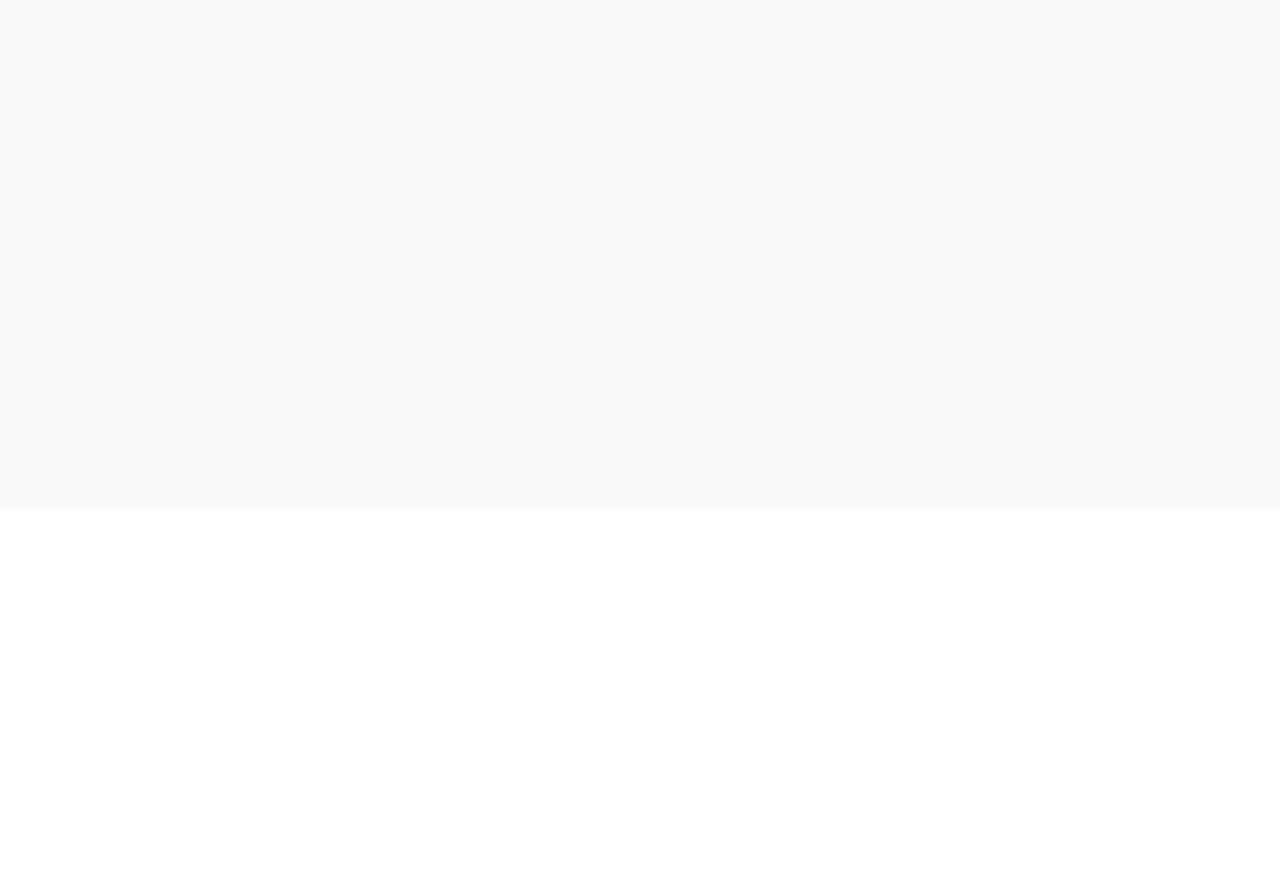
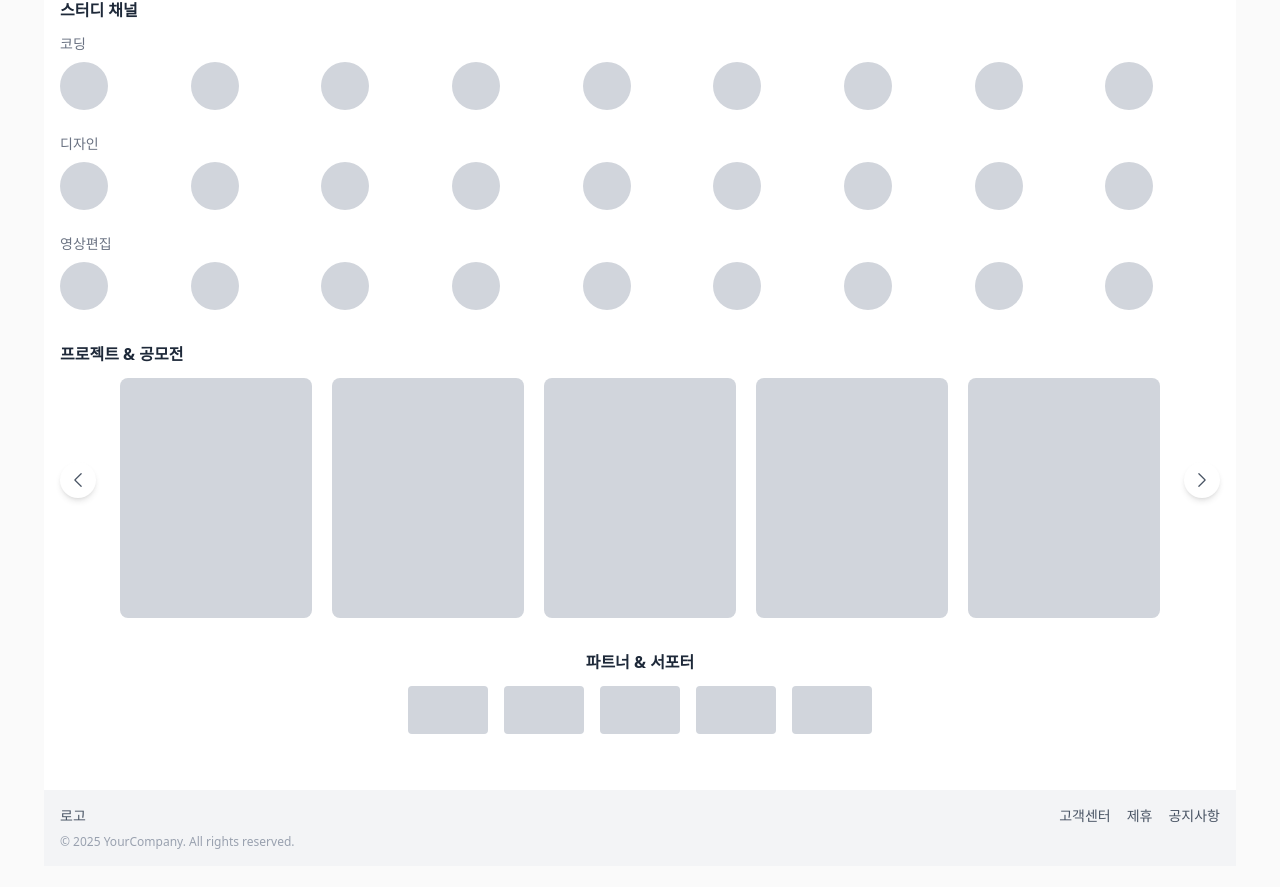
Before and after one commit to sungbum-hong/CoDiYoung, a React (Vite) app: page / in a window 1280 px wide. Shown: the part 291-1178 px from the top of the page. Before the commit the page ends 800 px from the top, so only its background shows below. Built offline with nearby package versions, Linux system fonts and the light colour scheme.

Commit message:
feat: 컴포넌트 리팩토링 및 스터디 채널 라우터 기능 구현

```diff
--- a/package.json
+++ b/package.json
@@ -13,6 +13,7 @@
     "vite": "^7.1.0"
   },
   "dependencies": {
+    "@heroicons/react": "^2.2.0",
     "@tailwindcss/vite": "^4.1.11",
     "framer-motion": "^12.23.12",
     "react": "^19.1.1",
--- a/src/App.jsx
+++ b/src/App.jsx
@@ -4,12 +4,14 @@ import AppLayout from "./layout/AppLayout.jsx"
 import Home from "./pages/Home.jsx"
 import SignIn from "./pages/SignIn.jsx"
 import MyProfile from "./pages/MyProfile.jsx"
+import StudyChannel from "./pages/StudyChannel.jsx"
 
 const router = createBrowserRouter([
   { path: "/", element: <AppLayout />, children: [
       { index: true, element: <Home /> },
       { path: "signin", element: <SignIn /> },
       { path: "profile", element: <MyProfile /> },
+      { path: "study/:category", element: <StudyChannel /> },
   ]},
 ])
 
--- /dev/null
+++ b/src/components/Banner.jsx
@@ -0,0 +1,22 @@
+import MainBanner from "./MainBanner";
+import StudyCategory from "./StudyCategory";
+import ProjectSection from "./ProjectSection";
+import Partners from "./Partners";
+import Footer from "./Footer";
+
+export default function Banner() {
+  return (
+    <div className="bg-white text-gray-800">
+      <MainBanner />
+      <StudyCategory />
+      <ProjectSection />
+
+      <section className="p-4 flex flex-col">
+        <h2 className="font-bold mb-3 text-center">파트너 & 서포터</h2>
+        <Partners logos={Array.from({ length: 5 }, (_, i) => `/partner-${i + 1}.png`)} />
+      </section>
+
+      <Footer />
+    </div>
+  );
+}
--- a/src/components/Footer.jsx
+++ b/src/components/Footer.jsx
@@ -1,14 +1,17 @@
-// src/components/Footer.jsx
-export default function Footer(){
+export default function Footer() {
   return (
-    <footer className="ft">
-      <div className="ft-inner">
-        <div className="ft-left">로고</div>
-        <div className="ft-right">
-          <span>고객센터</span><span>제휴</span><span>공지사항</span>
+    <footer className="mt-10 bg-gray-100 p-4">
+      <div className="flex justify-between items-center text-sm text-gray-600">
+        <div>로고</div>
+        <div className="flex gap-4">
+          <span>고객센터</span>
+          <span>제휴</span>
+          <span>공지사항</span>
         </div>
       </div>
-      <div className="ft-copy">© 2025 YourCompany. All rights reserved.</div>
+      <p className="mt-2 text-xs text-gray-400">
+        © 2025 YourCompany. All rights reserved.
+      </p>
     </footer>
   );
 }
--- a/src/components/MainBanner.jsx
+++ b/src/components/MainBanner.jsx
@@ -1,10 +1,10 @@
 export default function MainBanner() {
   return (
-    <div className="banner">
-      <div className="banner-inner">
-        <h1>배우고, 만들고, 보여주자</h1>
-        <p>스터디부터 실전 프로젝트까지 한 번에.</p>
+    <section className="p-4">
+      <div className="bg-gray-300 h-40 rounded flex items-center justify-center">
+        <div className="text-center">
+        </div>
       </div>
-    </div>
+    </section>
   );
 }
--- a/src/components/Partners.jsx
+++ b/src/components/Partners.jsx
@@ -1,9 +1,9 @@
 export default function Partners({ logos = [] }) {
   return (
-    <div className="partners">
+    <div className="flex gap-4 justify-center">
       {logos.map((src, i) => (
-        <div className="partner" key={i}>
-          <img src={src} alt={`partner-${i}`} loading="lazy" />
+        <div key={i} className="bg-gray-300 w-20 h-12 rounded flex items-center justify-center">
+          {/* <img src={src} alt={`partner-${i}`} loading="lazy" className="max-w-full max-h-full" /> */}
         </div>
       ))}
     </div>
--- /dev/null
+++ b/src/components/ProjectSection.jsx
@@ -0,0 +1,63 @@
+import { useRef } from "react";
+import { ChevronLeftIcon, ChevronRightIcon } from "@heroicons/react/24/solid";
+
+export default function ProjectSection({ title = "프로젝트 & 공모전", itemCount = 10 }) {
+  const scrollRef = useRef(null);
+
+  const scroll = (direction) => {
+    if (scrollRef.current) {
+      const cardWidth = 192; // w-48 = 12rem = 192px
+      const gap = 20; // gap-5 = 1.25rem = 20px
+      const scrollAmount = cardWidth + gap;
+
+      scrollRef.current.scrollBy({
+        left: direction === "left" ? -scrollAmount : scrollAmount,
+        behavior: "smooth",
+      });
+    }
+  };
+
+  return (
+    <section className="p-4 relative">
+      <h2 className="font-bold mb-3">{title}</h2>
+
+      {/* 왼쪽 버튼 */}
+      <button
+        onClick={() => scroll("left")}
+        className="absolute left-4 top-1/2 -translate-y-1/2 bg-white shadow-md p-2 rounded-full z-10 hover:bg-gray-100 transition-colors"
+        aria-label="이전 프로젝트 보기"
+      >
+        <ChevronLeftIcon className="w-5 h-5 text-gray-600" />
+      </button>
+
+      {/* 카드 영역 */}
+      <div
+        ref={scrollRef}
+        className="flex gap-5 overflow-x-auto scroll-smooth scrollbar-hide"
+        style={{
+          scrollbarWidth: 'none',
+          msOverflowStyle: 'none',
+          width: 'calc(5 * 192px + 4 * 20px)', // 5개 카드 + 4개 gap
+          margin: '0 auto'
+        }}
+      >
+        {Array.from({ length: itemCount }).map((_, i) => (
+          <div
+            key={i}
+            className="bg-gray-300 w-48 h-60 rounded-lg flex-shrink-0 flex items-center justify-center hover:bg-gray-400 transition-colors cursor-pointer"
+          >
+          </div>
+        ))}
+      </div>
+
+      {/* 오른쪽 버튼 */}
+      <button
+        onClick={() => scroll("right")}
+        className="absolute right-4 top-1/2 -translate-y-1/2 bg-white shadow-md p-2 rounded-full z-10 hover:bg-gray-100 transition-colors"
+        aria-label="다음 프로젝트 보기"
+      >
+        <ChevronRightIcon className="w-5 h-5 text-gray-600" />
+      </button>
+    </section>
+  );
+}
--- a/src/components/StudyCategory.jsx
+++ b/src/components/StudyCategory.jsx
@@ -1,21 +1,34 @@
+import { useNavigate } from "react-router-dom";
+
 export default function StudyCategory({
   title = "스터디 채널",
   rows = [
-    { label: "코딩", count: 10 },
-    { label: "디자인", count: 10 },
-    { label: "영상편집", count: 10 },
+    { label: "코딩", count: 9 },
+    { label: "디자인", count: 9 },
+    { label: "영상편집", count: 9 },
   ],
 }) {
+  const navigate = useNavigate();
+
+  const handleCategoryClick = (category) => {
+    navigate(`/study/${category}`);
+  };
+
   return (
-    <section className="study-section">
-      <h2 className="study-section-title">{title}</h2>
+    <section className="p-4 space-y-6">
+      <h2 className="font-bold mb-3">{title}</h2>
 
       {rows.map((r) => (
-        <div className="study-block" key={r.label}>
-          <div className="study-block-label">{r.label}</div>
-          <div className="study-block-dots">
+        <div key={r.label}>
+          <p className="text-sm text-gray-500 mb-2">{r.label}</p>
+          <div className="grid grid-cols-9 gap-4">
             {Array.from({ length: r.count }).map((_, i) => (
-              <button key={i} className="dot" aria-label={`${r.label}-${i + 1}`} />
+              <button
+                key={i}
+                onClick={() => handleCategoryClick(r.label)}
+                className="w-12 h-12 bg-gray-300 rounded-full hover:bg-gray-400 transition-colors cursor-pointer focus:outline-none focus:ring-2 focus:ring-blue-500"
+                aria-label={`${r.label} 스터디 채널 ${i + 1}번`}
+              ></button>
             ))}
           </div>
         </div>
--- a/src/index.css
+++ b/src/index.css
@@ -1 +1,10 @@
 @import "tailwindcss";
+
+.hidden-scrollbar {
+  -ms-overflow-style: none;
+  scrollbar-width: none;
+}
+
+.hidden-scrollbar::-webkit-scrollbar {
+  display: none;
+}
--- a/src/layout/AppLayout.jsx
+++ b/src/layout/AppLayout.jsx
@@ -9,7 +9,7 @@ export default function AppLayout() {
   return (
     <div style={{ minHeight: "100vh", background: "#fafafa" }}>
       {!hideHeader && <Header />}
-      <main style={{ maxWidth: 960, margin: "0 auto", padding: 24 }}>
+      <main style={{ maxWidth: 1240, margin: "0 auto", padding: 24 }}>
         <Outlet /> {/* 여기에 각 페이지가 렌더링됨 */}
       </main>
     </div>
--- a/src/pages/Home.jsx
+++ b/src/pages/Home.jsx
@@ -1,3 +1,9 @@
+import Banner from "../components/Banner";
+
 export default function Home() {
-  return <h1>홈 화면</h1>
+  return (
+    <div>
+      <Banner />
+    </div>
+  );
 }
--- /dev/null
+++ b/src/pages/StudyChannel.jsx
@@ -0,0 +1,97 @@
+export default function StudyChannel() {
+  const attendanceFilledCount = 2; // 샘플: 채워진 별 개수
+
+  return (
+    <div className="min-h-screen bg-white">
+      {/* 상단 바: 좌측 로고, 우측 로그인 */}
+      <div className="max-w-6xl mx-auto px-6 py-4">
+        <div className="flex items-center justify-between text-gray-700">
+          <span className="text-sm">로고</span>
+          <span className="text-sm">로그인</span>
+        </div>
+      </div>
+
+      {/* 메인 콘텐츠 */}
+      <main className="max-w-6xl mx-auto px-6 pb-16">
+        {/* 프로필 & 요약 */}
+        <section className="grid grid-cols-1 md:grid-cols-[240px_1fr] gap-12 py-6">
+          {/* 큰 프로필 원 */}
+          <div className="flex items-center justify-center">
+            <div className="w-56 h-56 rounded-full bg-gray-300 flex items-center justify-center">
+              <span className="font-semibold text-gray-700">C1</span>
+            </div>
+          </div>
+
+          {/* 정보 표 */}
+          <div className="self-center flex justify-end pr-50">
+            <div className="grid grid-cols-[80px_1fr] gap-y-6 gap-x-10 text-gray-800">
+              <div className="text-gray-600">분야</div>
+              <div className="font-medium">코딩</div>
+
+              <div className="text-gray-600">스터디</div>
+              <div className="font-medium">1,234</div>
+            </div>
+          </div>
+        </section>
+
+        {/* 출석체크 */}
+        <section className="mt-8">
+          <h2 className="text-gray-800 font-medium mb-4">출석체크</h2>
+          <AttendanceGrid total={30} filled={attendanceFilledCount} />
+        </section>
+
+        {/* 스터디 카드(플레이스홀더) */}
+        <section className="mt-10">
+          <h2 className="text-gray-800 font-medium mb-4">스터디</h2>
+          <div className="grid grid-cols-2 sm:grid-cols-4 gap-8">
+            {Array.from({ length: 4 }).map((_, idx) => (
+              <div
+                key={idx}
+                className="h-28 rounded-2xl bg-gray-300"
+              />
+            ))}
+          </div>
+        </section>
+
+        {/* 참여 프로젝트 */}
+        <section className="mt-12">
+          <h2 className="text-gray-800 font-medium mb-4">참여 프로젝트</h2>
+          <div className="rounded-2xl border-2 border-blue-900 p-6 h-[360px]">
+            <div className="flex items-center gap-6">
+              <div className="w-14 h-14 bg-gray-300 rounded-full" />
+              <div className="w-14 h-14 bg-gray-300 rounded-full" />
+              <div className="w-14 h-14 bg-gray-300 rounded-full" />
+            </div>
+          </div>
+        </section>
+      </main>
+    </div>
+  );
+}
+
+function AttendanceGrid({ total = 30, filled = 0 }) {
+  const items = Array.from({ length: total });
+  return (
+    <div className="grid grid-cols-10 gap-6 select-none">
+      {items.map((_, index) => (
+        <StarIcon key={index} filled={index < filled} />
+      ))}
+    </div>
+  );
+}
+
+function StarIcon({ filled = false }) {
+  return (
+    <svg
+      viewBox="0 0 24 24"
+      xmlns="http://www.w3.org/2000/svg"
+      className={
+        "w-7 h-7 " + (filled ? "text-blue-900" : "text-gray-300")
+      }
+      fill="currentColor"
+      aria-hidden="true"
+    >
+      <path d="M12 17.27 18.18 21l-1.64-7.03L22 9.24l-7.19-.61L12 2 9.19 8.63 2 9.24l5.46 4.73L5.82 21z" />
+    </svg>
+  );
+}
```
Also changed, not shown: 2 other files (tests, documents, lock files or other folders).
